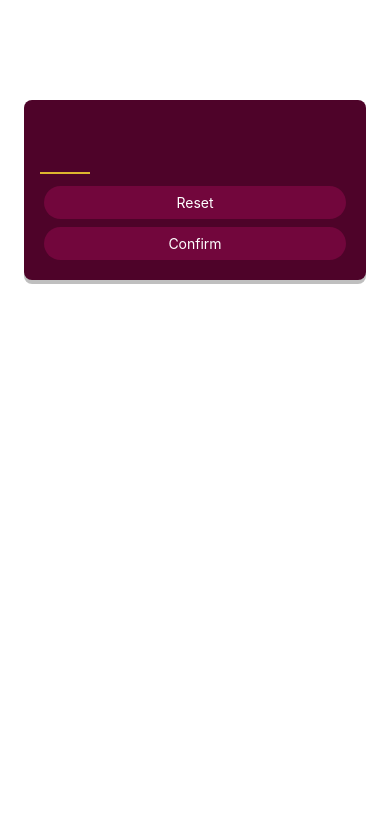
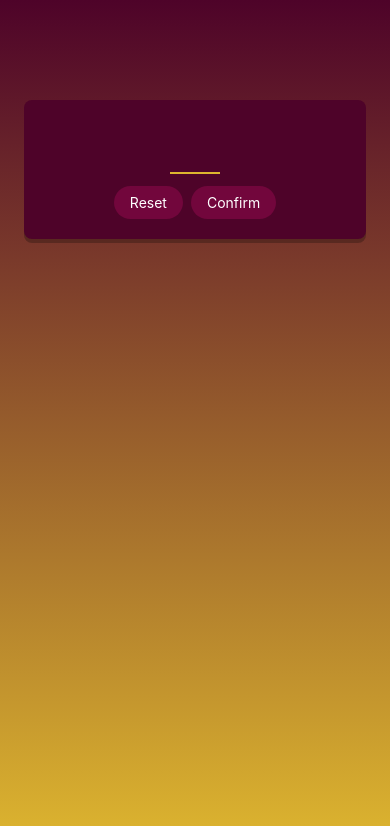
Before and after one commit to Abh1-Shek/my_app_6, a React Native app: screen / in a window 390 px wide. Shown: the top 826 px of the page. Built offline with nearby package versions, Linux system fonts and the light colour scheme.

Commit message:
added a gradient background

```diff
--- a/App.js
+++ b/App.js
@@ -1,14 +1,18 @@
-import { StyleSheet } from 'react-native';
+import { StyleSheet, View, ImageBackground } from 'react-native';
 import StartGameScreen from './screens/StartGameScreen';
-
+import { LinearGradient } from 'expo-linear-gradient';
 
 export default function App() {
   return (
-    <StartGameScreen />
+    <LinearGradient colors = {['#4e0329', '#ddb52f']} style={styles.rootScreen}>
+      <StartGameScreen />
+    </LinearGradient>
   );
 }
 
 
 const styles = StyleSheet.create({
-
+  rootScreen: {
+    flex: 1,
+  }
 });
--- a/package.json
+++ b/package.json
@@ -15,7 +15,8 @@
     "react": "17.0.1",
     "react-dom": "17.0.1",
     "react-native": "0.64.3",
-    "react-native-web": "0.17.1"
+    "react-native-web": "0.17.1",
+    "expo-linear-gradient": "~11.0.3"
   },
   "devDependencies": {
     "@babel/core": "^7.12.9"
--- a/screens/StartGameScreen.js
+++ b/screens/StartGameScreen.js
@@ -11,8 +11,10 @@ function StartGameScreen() {
                 keyboardType = 'number-pad'
                 autoCorrect = {false}
             />
-            <PrimaryButton>Reset</PrimaryButton>
-            <PrimaryButton>Confirm</PrimaryButton>
+            <View style={styles.buttonsContainer}>
+                    <PrimaryButton>Reset</PrimaryButton>
+                    <PrimaryButton>Confirm</PrimaryButton>
+            </View>
         </View>
     );
 };
@@ -23,6 +25,8 @@ export default StartGameScreen;
 
 const styles = StyleSheet.create({
     inputContainer: {
+        justifyContent: 'center',
+        alignItems: 'center',
         padding: 16,
         marginTop: 100,
         backgroundColor: '#4e0329',
@@ -44,4 +48,7 @@ const styles = StyleSheet.create({
         fontWeight: 'bold',
         textAlign: 'center',
     },
+    buttonsContainer: {
+        flexDirection: 'row'
+    }
 });
```
Also changed, not shown: 1 other file (tests, documents, lock files or other folders).
